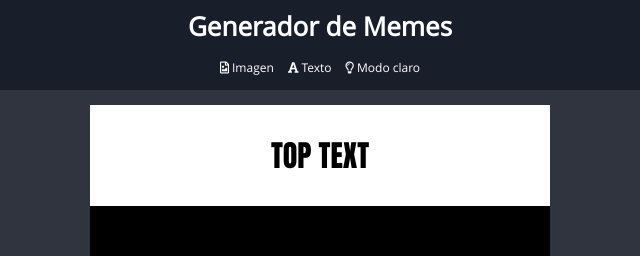
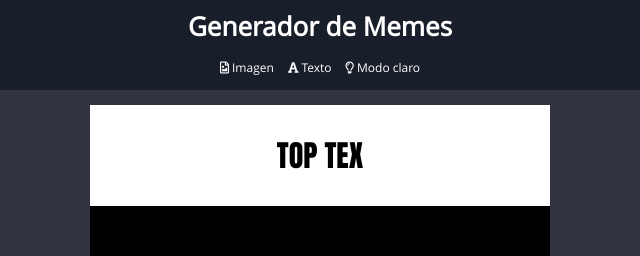
Before and after one commit to candela-gaitan/editor-de-memes, a plain HTML site: page index.html in a window 1280 px wide. Shown: the top 256 px of the page, 320-960 px from the left. Drawn offline with nearby package versions, Linux system fonts and the light colour scheme.

Commit message:
testing ssh

```diff
--- a/index.html
+++ b/index.html
@@ -91,7 +91,7 @@
     <!-- COMIENZO DE MAIN -->
     <main id="main">
         <div id="image-container" title="Imagen de Meme">
-            <h2 id="top-text">TOP TEXT</h2>
+            <h2 id="top-text">TOP TEX</h2>
             <div id="meme-image"></div>
             <h2 id="bottom-text">BOTTOM TEXT</h2>
         </div>
```
